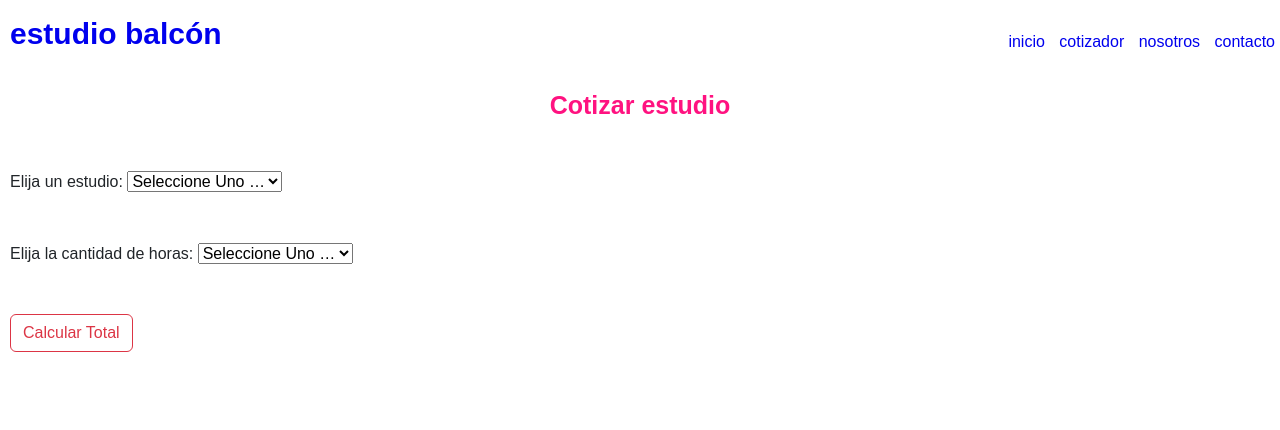
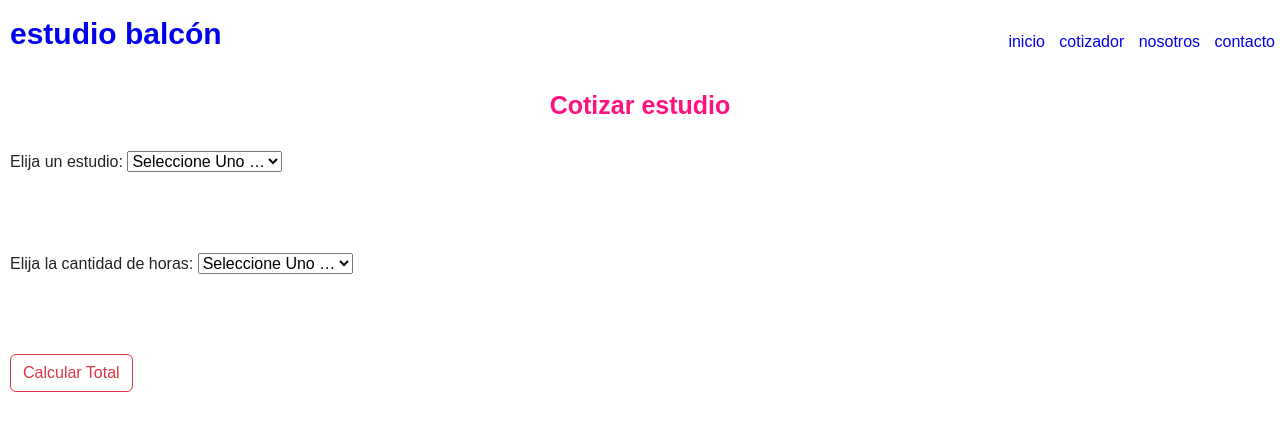
Before and after one commit to TamiZukierman/MaraZuker, a plain HTML site: page pages/cotizador.html in a window 1280 px wide. Drawn offline with nearby package versions, Linux system fonts and the light colour scheme.

Commit message:
Cambios Estilo

```diff
--- a/style.css
+++ b/style.css
@@ -39,7 +39,6 @@ a, li {
     height: 50px;
     width: 100%;
     margin: 0;
-    height: 120px;
     justify-content: space-between;
     .menuNav{
         align-items: end;
@@ -89,16 +88,15 @@ a, li {
     margin: 0;
     text-align: center;
     font-weight: bold;
-    margin-bottom: 50px;
+
+
 }
 
-.selectores {
+.selectores, .btn-outline-danger {
     margin-left: 10px;
+    margin-top: 30px;
 }
 
-.btn-outline-danger {
-    margin-left: 10px;
-}
 .resultado1, .resultado2, #total {
     margin-left: 10px;
 }
```
